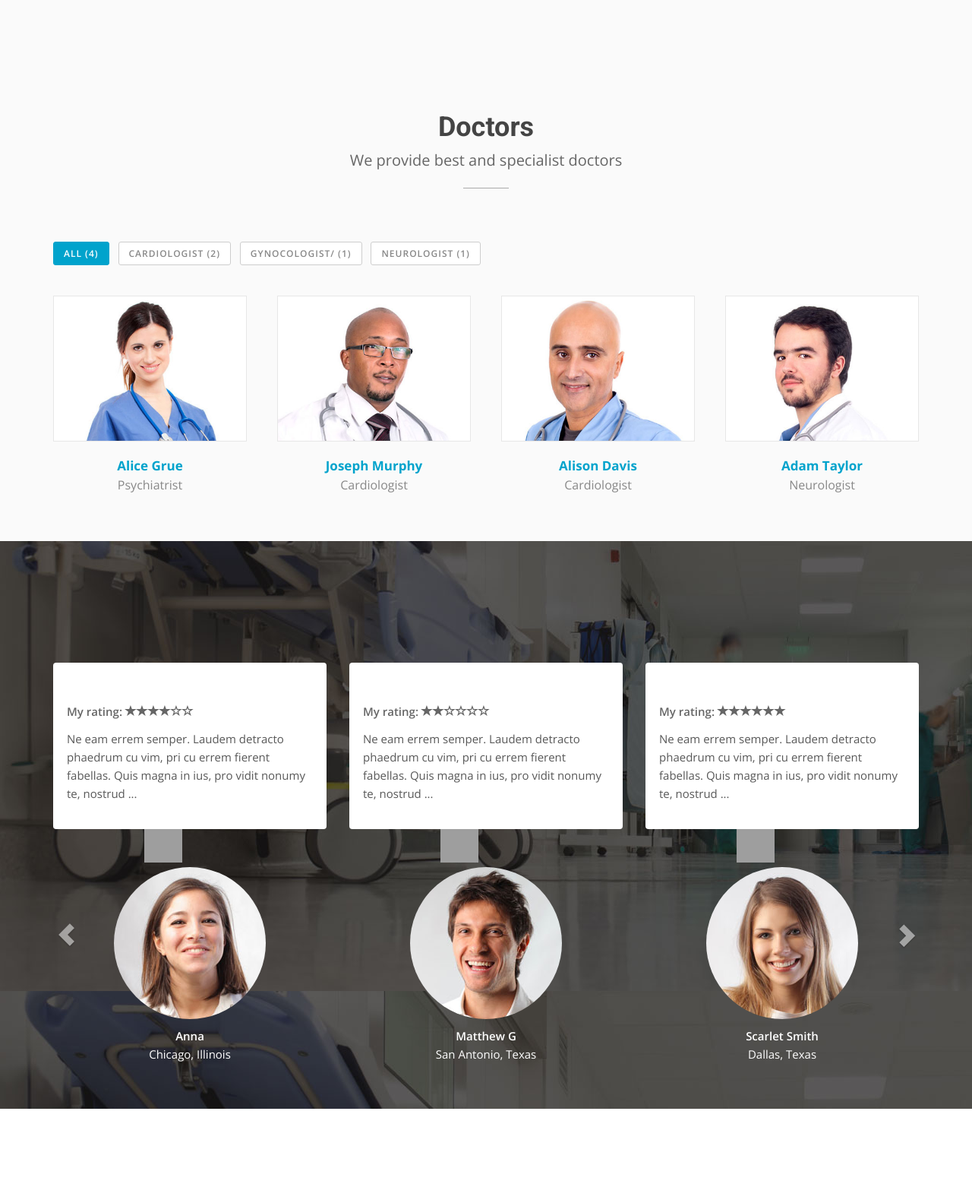
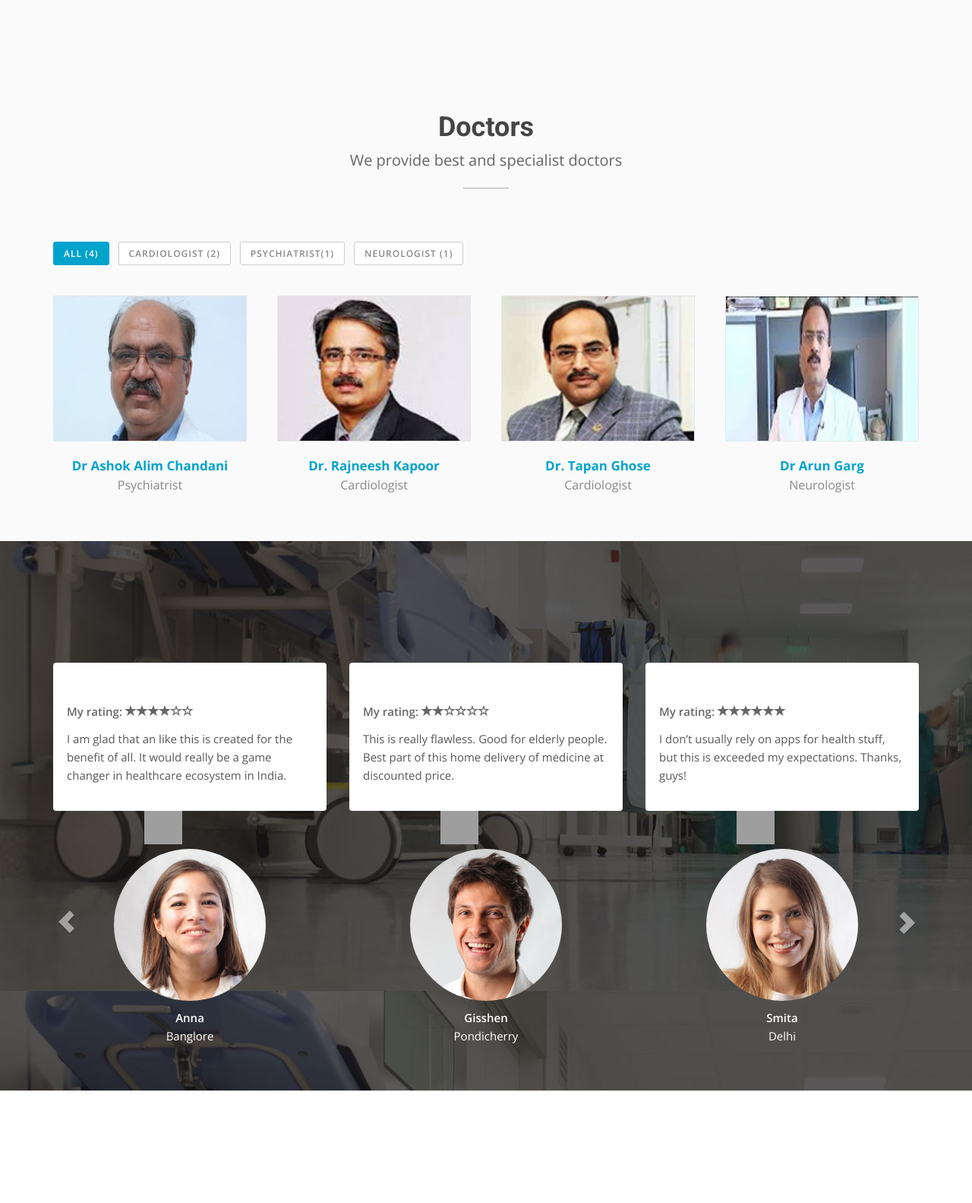
Before and after one commit to revatidongare/MedicalTourism, a PHP site: page / in a window 1280 px wide. Shown: the part 1304-2887 px from the top of the page at 76% size. Run offline with PHP 8.4, Linux system fonts and the light colour scheme; grey boxes are pictures that could not be loaded.

Commit message:
Doctors
Doctors

```diff
--- a/includes/navbar.php
+++ b/includes/navbar.php
@@ -4,7 +4,16 @@
 
 				<div class="row">
 					<div class=" col-lg-4 col-sm-4 col-md-4">
-					<p class="bold text-left"><i class="fa fa-clock-o"></i> Monday-Saturday, 8am to 10pm </p>
+					<!--<p class="bold text-left"><i class="fa fa-clock-o"></i> Medical Tourisr</p>-->
+          <b>
+          <a class="bold text-left" data-toggle="modal" data-target="#exampleModal">
+          <!--<img src="img/photo/user.jpg" width="30" height="30">-->International Tourism
+          </a>
+        </b>
+        <b>
+        <a class="bold text-left" style="padding:5px"; data-toggle="modal" data-target="#exampleModal">
+            Domestic Tourism
+            </a></b>
 					</div>
 					<div class="col-lg-8 col-sm-4 col-md-4" align="right">
 					<b>
@@ -41,7 +50,7 @@
                     <i class="fa fa-bars"></i>
                 </button>
                 <a class="navbar-brand" href="index.php">
-                   <img src="img/photo/trustdoc.PNG" alt="" width="250" height="100" />
+                   <img src="img/photo/trust.PNG" />
                 </a>
             </div>
 
--- a/index.php
+++ b/index.php
@@ -469,7 +469,7 @@ $('#myCarousel').carousel('2') // !! Will be ignored, as the transition to the s
 				<div id="filters-container" class="cbp-l-filters-alignLeft">
 					<div data-filter="*" class="cbp-filter-item-active cbp-filter-item">All (<div class="cbp-filter-counter"></div>)</div>
 					<div data-filter=".cardiologist" class="cbp-filter-item">Cardiologist (<div class="cbp-filter-counter"></div>)</div>
-					<div data-filter=".psychiatrist" class="cbp-filter-item">Gynocologist/ (<div class="cbp-filter-counter"></div>)</div>
+					<div data-filter=".psychiatrist" class="cbp-filter-item">Psychiatrist(<div class="cbp-filter-counter"></div>)</div>
 					<div data-filter=".neurologist" class="cbp-filter-item">Neurologist (<div class="cbp-filter-counter"></div>)</div>
 				</div>
 
@@ -477,6 +477,38 @@ $('#myCarousel').carousel('2') // !! Will be ignored, as the transition to the s
 					<ul>
 						<li class="cbp-item psychiatrist">
 							<a href="doctors/member1.html" class="cbp-caption cbp-singlePage">
+								<div class="cbp-caption-defaultWrap">
+									<img src="img/team/3.png" alt="" width="100%">
+								</div>
+								<div class="cbp-caption-activeWrap">
+									<div class="cbp-l-caption-alignCenter">
+										<div class="cbp-l-caption-body">
+											<div class="cbp-l-caption-text">VIEW PROFILE</div>
+										</div>
+									</div>
+								</div>
+							</a>
+							<a href="doctors/member1.html" class="cbp-singlePage cbp-l-grid-team-name">Dr Ashok Alim Chandani</a>
+							<div class="cbp-l-grid-team-position">Psychiatrist</div>
+						</li>
+						<li class="cbp-item cardiologist">
+							<a href="doctors/member2.html" class="cbp-caption cbp-singlePage">
+								<div class="cbp-caption-defaultWrap">
+									<img src="img/team/2.jpeg" alt="" width="100%">
+								</div>
+								<div class="cbp-caption-activeWrap">
+									<div class="cbp-l-caption-alignCenter">
+										<div class="cbp-l-caption-body">
+											<div class="cbp-l-caption-text">VIEW PROFILE</div>
+										</div>
+									</div>
+								</div>
+							</a>
+							<a href="doctors/member2.html" class="cbp-singlePage cbp-l-grid-team-name">Dr. Rajneesh Kapoor</a>
+							<div class="cbp-l-grid-team-position">Cardiologist</div>
+						</li>
+						<li class="cbp-item cardiologist">
+							<a href="doctors/member3.html" class="cbp-caption cbp-singlePage">
 								<div class="cbp-caption-defaultWrap">
 									<img src="img/team/1.jpg" alt="" width="100%">
 								</div>
@@ -488,39 +520,7 @@ $('#myCarousel').carousel('2') // !! Will be ignored, as the transition to the s
 									</div>
 								</div>
 							</a>
-							<a href="doctors/member1.html" class="cbp-singlePage cbp-l-grid-team-name">Alice Grue</a>
-							<div class="cbp-l-grid-team-position">Psychiatrist</div>
-						</li>
-						<li class="cbp-item cardiologist">
-							<a href="doctors/member2.html" class="cbp-caption cbp-singlePage">
-								<div class="cbp-caption-defaultWrap">
-									<img src="img/team/2.jpg" alt="" width="100%">
-								</div>
-								<div class="cbp-caption-activeWrap">
-									<div class="cbp-l-caption-alignCenter">
-										<div class="cbp-l-caption-body">
-											<div class="cbp-l-caption-text">VIEW PROFILE</div>
-										</div>
-									</div>
-								</div>
-							</a>
-							<a href="doctors/member2.html" class="cbp-singlePage cbp-l-grid-team-name">Joseph Murphy</a>
-							<div class="cbp-l-grid-team-position">Cardiologist</div>
-						</li>
-						<li class="cbp-item cardiologist">
-							<a href="doctors/member3.html" class="cbp-caption cbp-singlePage">
-								<div class="cbp-caption-defaultWrap">
-									<img src="img/team/3.jpg" alt="" width="100%">
-								</div>
-								<div class="cbp-caption-activeWrap">
-									<div class="cbp-l-caption-alignCenter">
-										<div class="cbp-l-caption-body">
-											<div class="cbp-l-caption-text">VIEW PROFILE</div>
-										</div>
-									</div>
-								</div>
-							</a>
-							<a href="doctors/member3.html" class="cbp-singlePage cbp-l-grid-team-name">Alison Davis</a>
+							<a href="doctors/member3.html" class="cbp-singlePage cbp-l-grid-team-name">Dr. Tapan Ghose</a>
 							<div class="cbp-l-grid-team-position">Cardiologist</div>
 						</li>
 						<li class="cbp-item neurologist">
@@ -536,7 +536,7 @@ $('#myCarousel').carousel('2') // !! Will be ignored, as the transition to the s
 									</div>
 								</div>
 							</a>
-							<a href="doctors/member4.html" class="cbp-singlePage cbp-l-grid-team-name">Adam Taylor</a>
+							<a href="doctors/member4.html" class="cbp-singlePage cbp-l-grid-team-name">Dr Arun Garg</a>
 							<div class="cbp-l-grid-team-position">Neurologist</div>
 						</li>
 
@@ -604,39 +604,39 @@ $('#myCarousel').carousel('2') // !! Will be ignored, as the transition to the s
 								<div class="block-text rel zmin">
 									<a title="" href="#">Emergency Contraception</a>
 									<div class="mark">My rating: <span class="rating-input"><span data-value="0" class="glyphicon glyphicon-star"></span><span data-value="1" class="glyphicon glyphicon-star"></span><span data-value="2" class="glyphicon glyphicon-star"></span><span data-value="3" class="glyphicon glyphicon-star"></span><span data-value="4" class="glyphicon glyphicon-star-empty"></span><span data-value="5" class="glyphicon glyphicon-star-empty"></span>  </span></div>
-									<p>Ne eam errem semper. Laudem detracto phaedrum cu vim, pri cu errem fierent fabellas. Quis magna in ius, pro vidit nonumy te, nostrud ...</p>
+									<p>I am glad that an  like this is created for the benefit of all. It would really be a game changer in healthcare ecosystem in India. </p>
 									<ins class="ab zmin sprite sprite-i-triangle block"></ins>
 								</div>
 								<div class="person-text rel text-light">
 									<img src="img/testimonials/1.jpg" alt="" class="person img-circle" />
 									<a title="" href="#">Anna</a>
-									<span>Chicago, Illinois</span>
+									<span>Banglore</span>
 								</div>
 							</div>
 							<div class="col-md-4 col-sm-6 hidden-xs">
 								<div class="block-text rel zmin">
 									<a title="" href="#">Orthopedic Surgery</a>
 									<div class="mark">My rating: <span class="rating-input"><span data-value="0" class="glyphicon glyphicon-star"></span><span data-value="1" class="glyphicon glyphicon-star"></span><span data-value="2" class="glyphicon glyphicon-star-empty"></span><span data-value="3" class="glyphicon glyphicon-star-empty"></span><span data-value="4" class="glyphicon glyphicon-star-empty"></span><span data-value="5" class="glyphicon glyphicon-star-empty"></span>  </span></div>
-									<p>Ne eam errem semper. Laudem detracto phaedrum cu vim, pri cu errem fierent fabellas. Quis magna in ius, pro vidit nonumy te, nostrud ...</p>
+									<p>This  is really flawless. Good for elderly people. Best part of this home delivery of medicine at discounted price.</p>
 									<ins class="ab zmin sprite sprite-i-triangle block"></ins>
 								</div>
 								<div class="person-text rel text-light">
 									<img src="img/testimonials/2.jpg" alt="" class="person img-circle" />
-									<a title="" href="#">Matthew G</a>
-									<span>San Antonio, Texas</span>
+									<a title="" href="#">Gisshen </a>
+									<span>Pondicherry</span>
 								</div>
 							</div>
 							<div class="col-md-4 col-sm-6 hidden-sm hidden-xs">
 								<div class="block-text rel zmin">
 									<a title="" href="#">Medical consultation</a>
 									<div class="mark">My rating: <span class="rating-input"><span data-value="0" class="glyphicon glyphicon-star"></span><span data-value="1" class="glyphicon glyphicon-star"></span><span data-value="2" class="glyphicon glyphicon-star"></span><span data-value="3" class="glyphicon glyphicon-star"></span><span data-value="4" class="glyphicon glyphicon-star"></span><span data-value="5" class="glyphicon glyphicon-star"></span>  </span></div>
-									<p>Ne eam errem semper. Laudem detracto phaedrum cu vim, pri cu errem fierent fabellas. Quis magna in ius, pro vidit nonumy te, nostrud ...</p>
+									<p>I don’t usually rely on apps for health stuff, but this is  exceeded my expectations. Thanks, guys!</p>
 									<ins class="ab zmin sprite sprite-i-triangle block"></ins>
 								</div>
 								<div class="person-text rel text-light">
 									<img src="img/testimonials/3.jpg" alt="" class="person img-circle" />
-									<a title="" href="#">Scarlet Smith</a>
-									<span>Dallas, Texas</span>
+									<a title="" href="#">Smita</a>
+									<span>Delhi</span>
 								</div>
 							</div>
 						</div>
@@ -645,39 +645,39 @@ $('#myCarousel').carousel('2') // !! Will be ignored, as the transition to the s
 								<div class="block-text rel zmin">
 									<a title="" href="#">Birth control pills</a>
 									<div class="mark">My rating: <span class="rating-input"><span data-value="0" class="glyphicon glyphicon-star"></span><span data-value="1" class="glyphicon glyphicon-star"></span><span data-value="2" class="glyphicon glyphicon-star"></span><span data-value="3" class="glyphicon glyphicon-star"></span><span data-value="4" class="glyphicon glyphicon-star-empty"></span><span data-value="5" class="glyphicon glyphicon-star-empty"></span>  </span></div>
-									<p>Ne eam errem semper. Laudem detracto phaedrum cu vim, pri cu errem fierent fabellas. Quis magna in ius, pro vidit nonumy te, nostrud ...</p>
+									<p>This  is really flawless. Good for elderly people. Best part of this home delivery of medicine at discounted price.</p>
 									<ins class="ab zmin sprite sprite-i-triangle block"></ins>
 								</div>
 								<div class="person-text rel text-light">
 									<img src="img/testimonials/4.jpg" alt="" class="person img-circle" />
-									<a title="" href="#">Lucas Thompson</a>
-									<span>Austin, Texas</span>
+									<a title="" href="#">Thanmay</a>
+									<span>Banglore</span>
 								</div>
 							</div>
 							<div class="col-md-4 col-sm-6 hidden-xs">
 								<div class="block-text rel zmin">
 									<a title="" href="#">Radiology</a>
 									<div class="mark">My rating: <span class="rating-input"><span data-value="0" class="glyphicon glyphicon-star"></span><span data-value="1" class="glyphicon glyphicon-star"></span><span data-value="2" class="glyphicon glyphicon-star-empty"></span><span data-value="3" class="glyphicon glyphicon-star-empty"></span><span data-value="4" class="glyphicon glyphicon-star-empty"></span><span data-value="5" class="glyphicon glyphicon-star-empty"></span>  </span></div>
-									<p>Ne eam errem semper. Laudem detracto phaedrum cu vim, pri cu errem fierent fabellas. Quis magna in ius, pro vidit nonumy te, nostrud ...</p>
+									<p>I don’t usually rely on apps for health stuff, but this is  exceeded my expectations. Thanks, guys!</p>
 									<ins class="ab zmin sprite sprite-i-triangle block"></ins>
 								</div>
 								<div class="person-text rel text-light">
 									<img src="img/testimonials/5.jpg" alt="" class="person img-circle" />
-									<a title="" href="#">Ella Mentree</a>
-									<span>Fort Worth, Texas</span>
+									<a title="" href="#">Ella </a>
+									<span>Chennai</span>
 								</div>
 							</div>
 							<div class="col-md-4 col-sm-6 hidden-sm hidden-xs">
 								<div class="block-text rel zmin">
 									<a title="" href="#">Cervical Lesions</a>
 									<div class="mark">My rating: <span class="rating-input"><span data-value="0" class="glyphicon glyphicon-star"></span><span data-value="1" class="glyphicon glyphicon-star"></span><span data-value="2" class="glyphicon glyphicon-star"></span><span data-value="3" class="glyphicon glyphicon-star"></span><span data-value="4" class="glyphicon glyphicon-star"></span><span data-value="5" class="glyphicon glyphicon-star"></span>  </span></div>
-									<p>Ne eam errem semper. Laudem detracto phaedrum cu vim, pri cu errem fierent fabellas. Quis magna in ius, pro vidit nonumy te, nostrud ...</p>
+									<p>I am glad that an  like this is created for the benefit of all. It would really be a game changer in healthcare ecosystem in India. </p>
 									<ins class="ab zmin sprite sprite-i-triangle block"></ins>
 								</div>
 								<div class="person-text rel text-light">
 									<img src="img/testimonials/6.jpg" alt="" class="person img-circle" />
-									<a title="" href="#">Suzanne Adam</a>
-									<span>Detroit, Michigan</span>
+									<a title="" href="#">Suzanne </a>
+									<span>GOA</span>
 								</div>
 							</div>
 						</div>
```
Also changed, not shown: doctor.php (+35 -35 lines), doctors/member1.html (+6 -3 lines), doctors/member2.html (+10 -4 lines), doctors/member3.html (+10 -4 lines), doctors/member4.html (+15 -2 lines), index.html (+34 -34 lines), img/photo/trust.png (added), img/team/1.jpg, img/team/2.jpeg (added), img/team/2.jpg (deleted), img/team/3.png (added), img/team/4.jpg, img/team/download (1).jpg (deleted).
